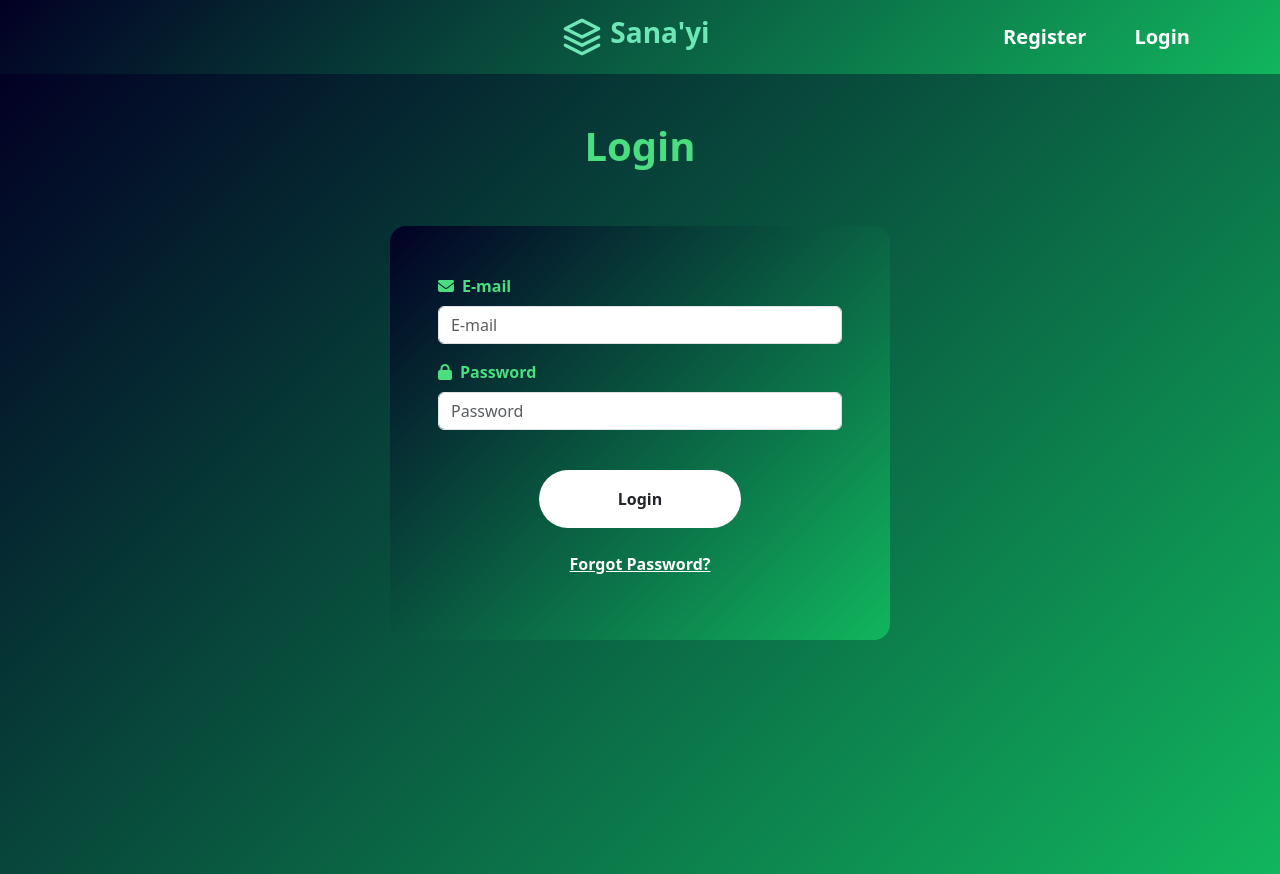
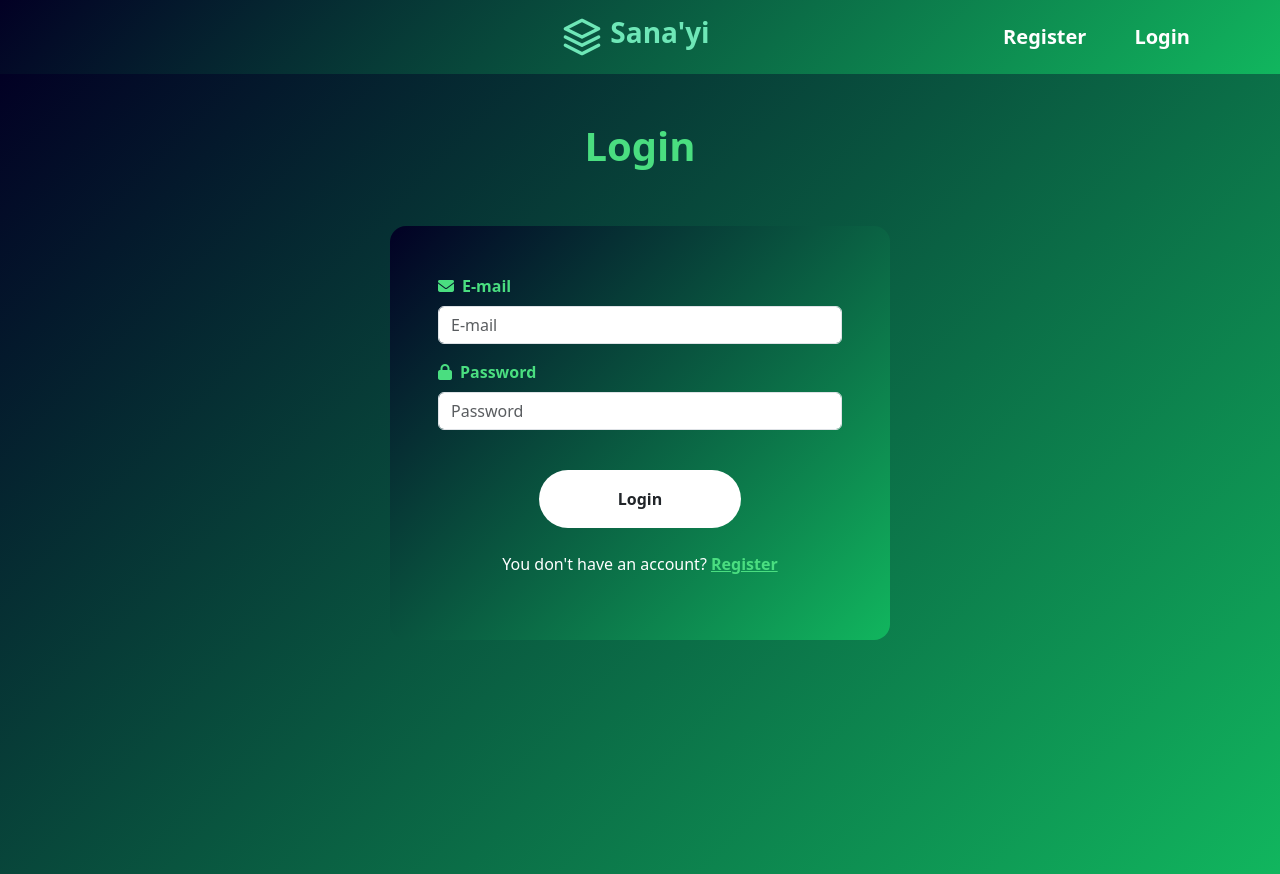
Before and after one commit to 3bd-elra7man/sanayi, a React (Create React App) app in the folder frontend/: page /login in a window 1280 px wide. Built offline with nearby package versions, Linux system fonts and the light colour scheme.

Commit message:
fixed login page

```diff
--- a/frontend/src/Components/Login/Index.jsx
+++ b/frontend/src/Components/Login/Index.jsx
@@ -62,10 +62,9 @@ export default function Login() {
             </div>
           </form>
           <div className="mt-4 text-center card-footer">
-            <p className="text-white">
-              <Link to={"/forgotpassword"} className="text-white fw-bold">
-                Forgot Password?
-              </Link>
+          <p className="text-white">
+              You don't have an account?{" "}
+              <Link to={"/register"} className="fw-bold headLine">Register</Link>
             </p>
           </div>
         </div>
```
